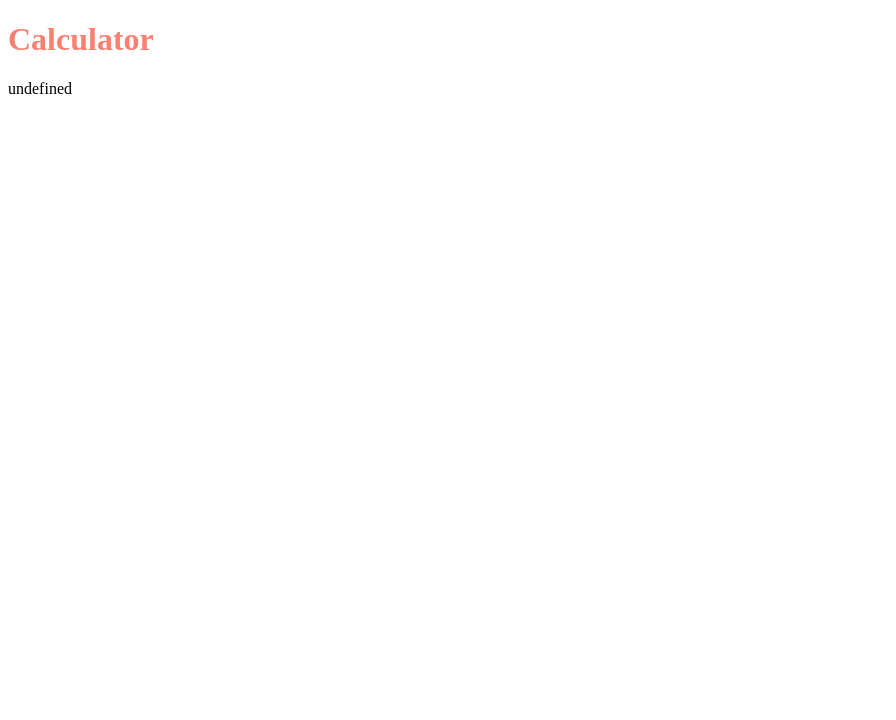
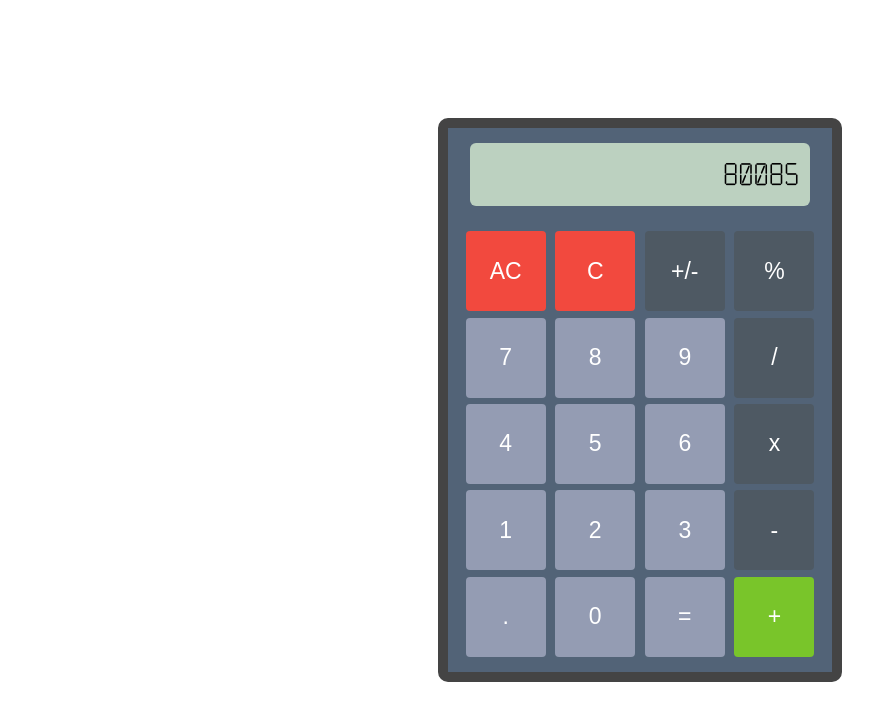
Before and after one commit to sushiroll29/calculator, a plain HTML site: page index.html in a window 1280 px wide. Shown: the whole page, without its empty margins (0-896 px from the left). Drawn offline with Linux system fonts and the light colour scheme.

Commit message:
Add calculator design

```diff
--- a/index.html
+++ b/index.html
@@ -9,9 +9,42 @@
     <script src="script.js" defer></script>
 </head>
 <body>
-    <h1>Calculator</h1>
     <div class="container">
-        <p>result</p>
+        <div class="calculator">
+            <div class="calculator-screen">80085</div>
+            <div class="calculator-buttons">
+                <div class="row">
+                    <button class="key delete">AC</button>
+                    <button class="key delete">C</button>
+                    <button class="key operation">+/-</button>
+                    <button class="key operation">%</button>
+                </div>
+                <div class="row">
+                    <button class="key">7</button>
+                    <button class="key">8</button>
+                    <button class="key">9</button>
+                    <button class="key operation">/</button>
+                </div>
+                <div class="row">
+                    <button class="key">4</button>
+                    <button class="key">5</button>
+                    <button class="key">6</button>
+                    <button class="key operation">x</button>
+                </div>
+                <div class="row">
+                    <button class="key">1</button>
+                    <button class="key">2</button>
+                    <button class="key">3</button>
+                    <button class="key operation">-</button>
+                </div>
+                <div class="row bottom">
+                    <button class="key">.</button>
+                    <button class="key">0</button>
+                    <button class="key">=</button>
+                    <button class="key plus">+</button>
+                </div>
+            </div>
+        </div>
     </div>
 </body>
 </html>
--- a/script.js
+++ b/script.js
@@ -16,8 +16,8 @@ function operate(operator, a, b){
     }
 }
 
-const para = document.querySelector('p');
-para.textContent = `${operate('0', 2, 0)}`;
+// const para = document.querySelector('p');
+// para.textContent = `${operate('0', 2, 0)}`;
 
 // console.log(x);
 // console.log(divide(4, 2));
--- a/style.css
+++ b/style.css
@@ -1,7 +1,87 @@
-body {
-    height: 100vh;
+body, html {
+    height: 100%;
+    margin: 0;
+    padding: 0;
 }
 
-h1{
-    color: salmon;
+.container{
+    height: 100%;
+    display: flex;
+    justify-content: center;
+    align-items: center;
 }
+
+.calculator {
+    margin: 0;
+    padding: 0;
+    display: flex;
+    flex-direction: column;
+    justify-content: center;
+    align-items: center;
+    height: 34rem;
+    width: 24rem;
+    background-color: #526377;
+    border: 10px solid #444444;
+    border-radius: 10px;
+}
+
+.calculator-screen{
+    background-color: #bcd1c0;
+    margin: 1.4rem;
+    padding: .7rem;
+    width: 19.9rem;
+    border-radius: 6px;
+    display: flex;
+    justify-content: flex-end;
+    font-size: 35px;
+    font-family: 'calculatorregular', sans-serif;
+}
+
+.row {
+    display: flex;
+    /* flex: 1; */
+}
+
+.row.bottom {
+    margin-bottom: 1.2rem;
+}
+
+button {
+    width: 5rem;
+    height: 5rem;
+    margin: .2rem .3rem;
+    border: 0;
+    border-radius: 4px;
+    color: white;
+    background-color: #949cb3;
+    transition: transform .5s;
+    cursor: pointer;
+    font-size: 23px;
+}
+
+button:hover{
+    transform: scale(1.02);
+}
+
+button.operation {
+    background-color: #4e5963;
+}
+
+button.plus {
+    background-color: #79c52a;
+}
+
+button.delete {
+    background-color: #f2493e;
+}
+
+
+/*screen font https://www.dafont.com/calculator.font*/
+@font-face {
+    font-family: 'calculatorregular';
+    src: url('calculator-webfont.woff2') format('woff2'),
+         url('calculator-webfont.woff') format('woff');
+    font-weight: normal;
+    font-style: normal;
+
+}
```
Also changed, not shown: calculator-webfont.woff (added), calculator-webfont.woff2 (added).
